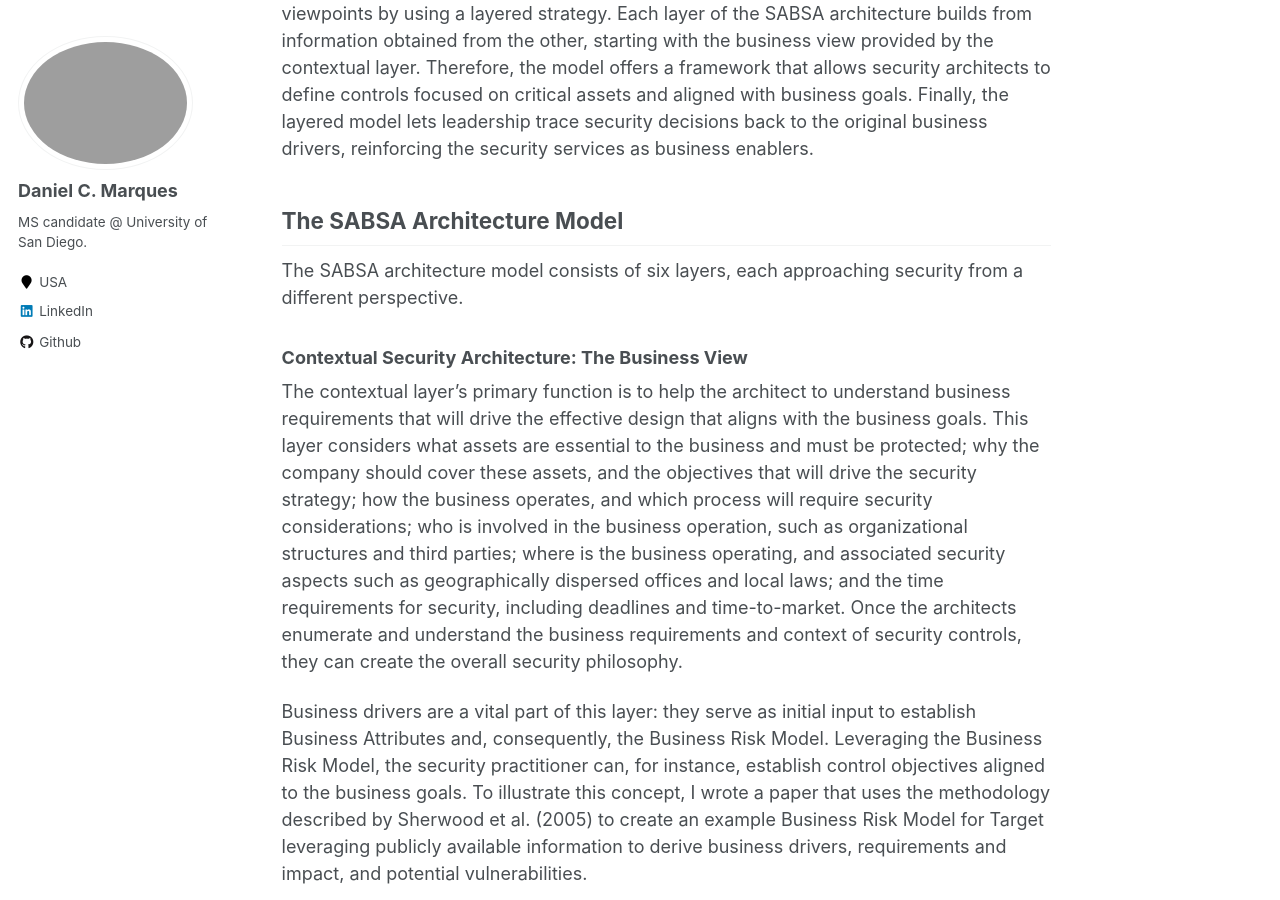
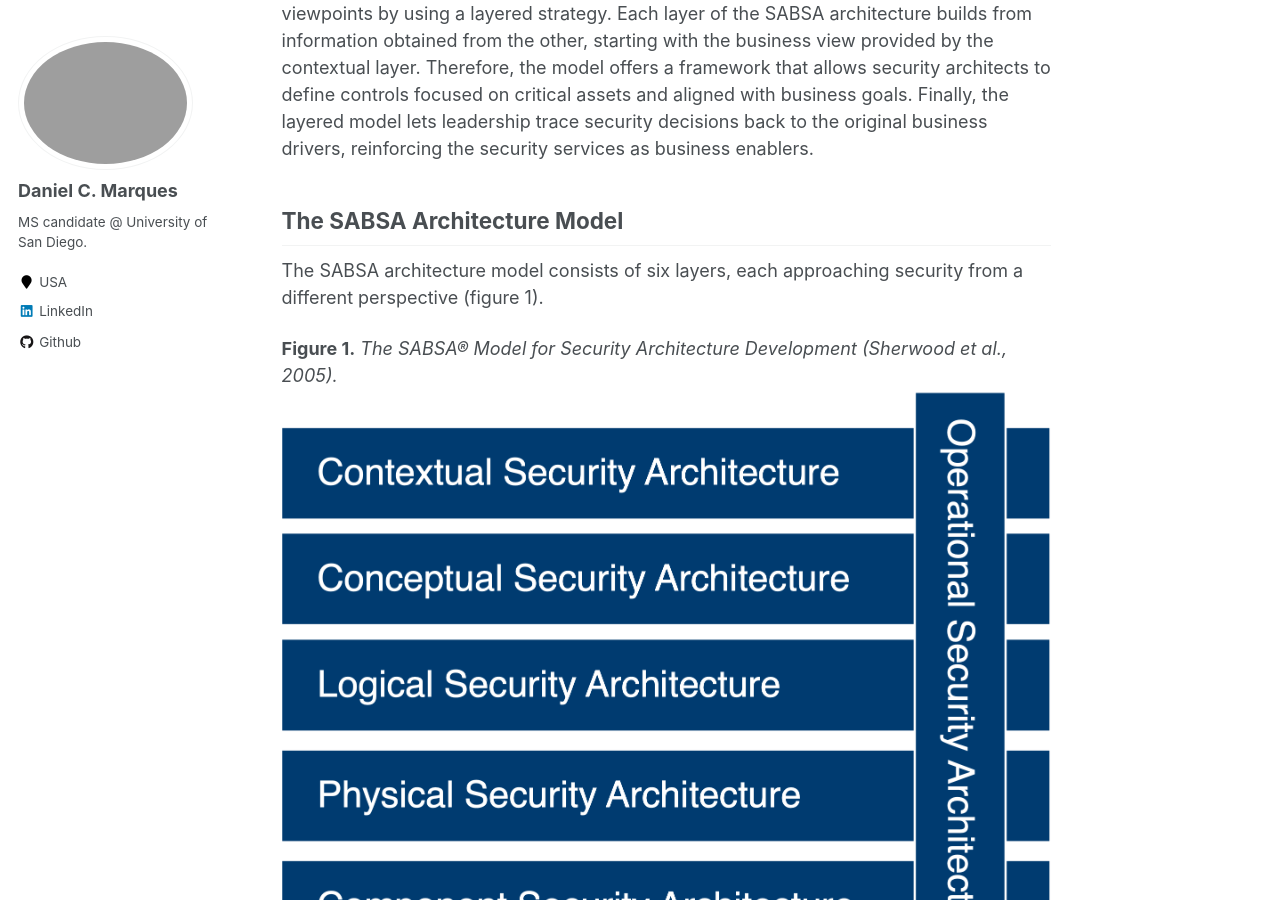
Before and after one commit to danielcmarques/danielcmarques.github.io, a Jekyll site: the page built from _portfolio/csol520.md, in a window 1280 px wide and 900 px high, scrolled down 373 px. Built offline with Jekyll 4.4.1, drawn with Linux system fonts in a browser that asks for light colours.

Commit message:
Added figure and fixed formatting.

```diff
--- a/_portfolio/csol520.md
+++ b/_portfolio/csol520.md
@@ -9,7 +9,11 @@ WIP.
 The complexity derived from defending a corporate environment while supporting business goals calls for a systematic approach. The Sherwood Applied Business Security Architecture (SABSA) methodology provides a model to approach the problem by breaking it into smaller parts and addressing security concerns from different stakeholders and viewpoints by using a layered strategy. Each layer of the SABSA architecture builds from information obtained from the other, starting with the business view provided by the contextual layer. Therefore, the model offers a framework that allows security architects to define controls focused on critical assets and aligned with business goals. Finally, the layered model lets leadership trace security decisions back to the original business drivers, reinforcing the security services as business enablers.
 
 ## The SABSA Architecture Model
-The SABSA architecture model consists of six layers, each approaching security from a different perspective.
+The SABSA architecture model consists of six layers, each approaching security from a different perspective (figure 1).
+
+**Figure 1.**
+_The SABSA® Model for Security Architecture Development (Sherwood et al., 2005)._
+<img src='/images/sabsa_model.png'>
 
 ### Contextual Security Architecture: The Business View
 The contextual layer’s primary function is to help the architect to understand business requirements that will drive the effective design that aligns with the business goals. This layer considers what assets are essential to the business and must be protected; why the company should cover these assets, and the objectives that will drive the security strategy; how the business operates, and which process will require security considerations; who is involved in the business operation, such as organizational structures and third parties; where is the business operating, and associated security aspects such as geographically dispersed offices and local laws; and the time requirements for security, including deadlines and time-to-market. Once the architects enumerate and understand the business requirements and context of security controls, they can create the overall security philosophy.
```
Also changed, not shown: images/sabsa_model.png (added).
